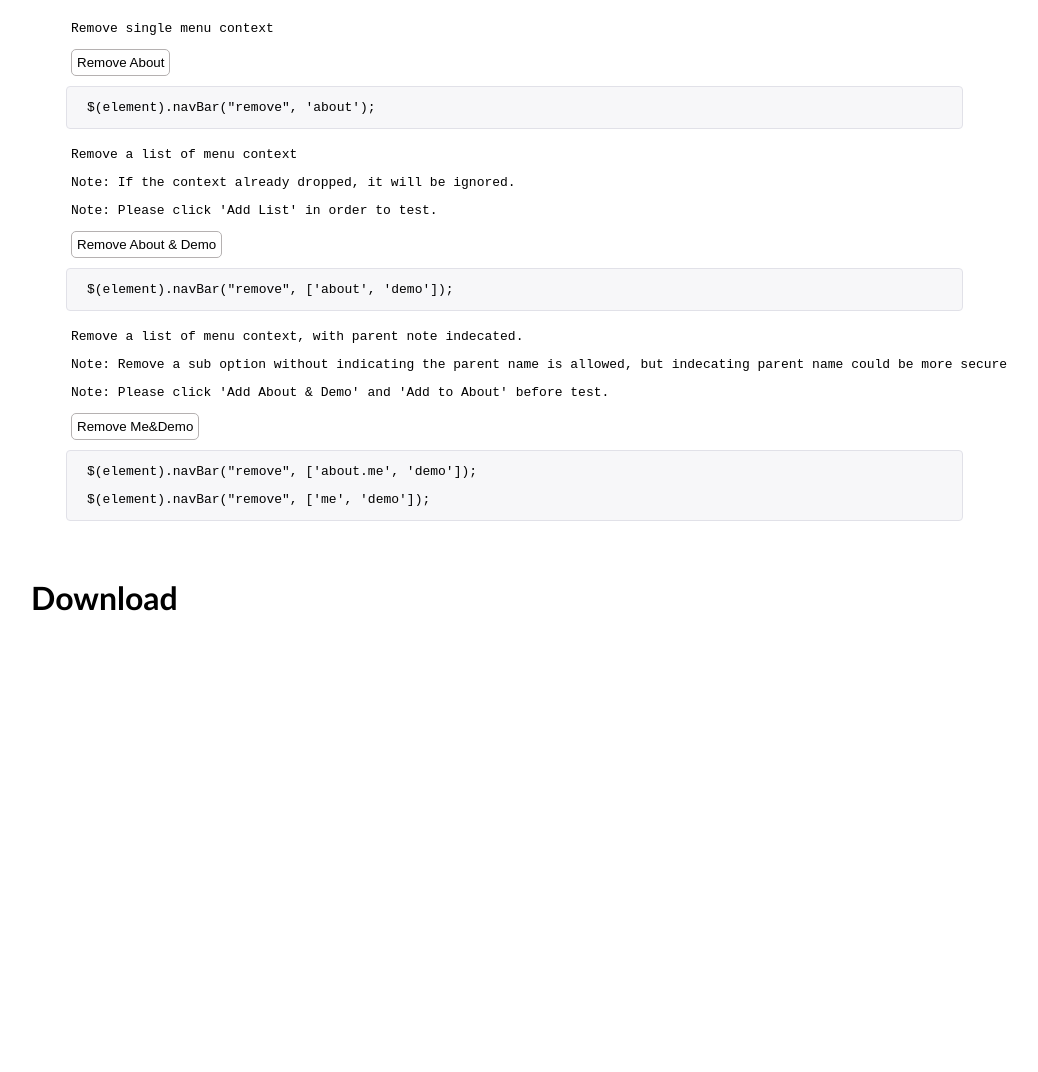
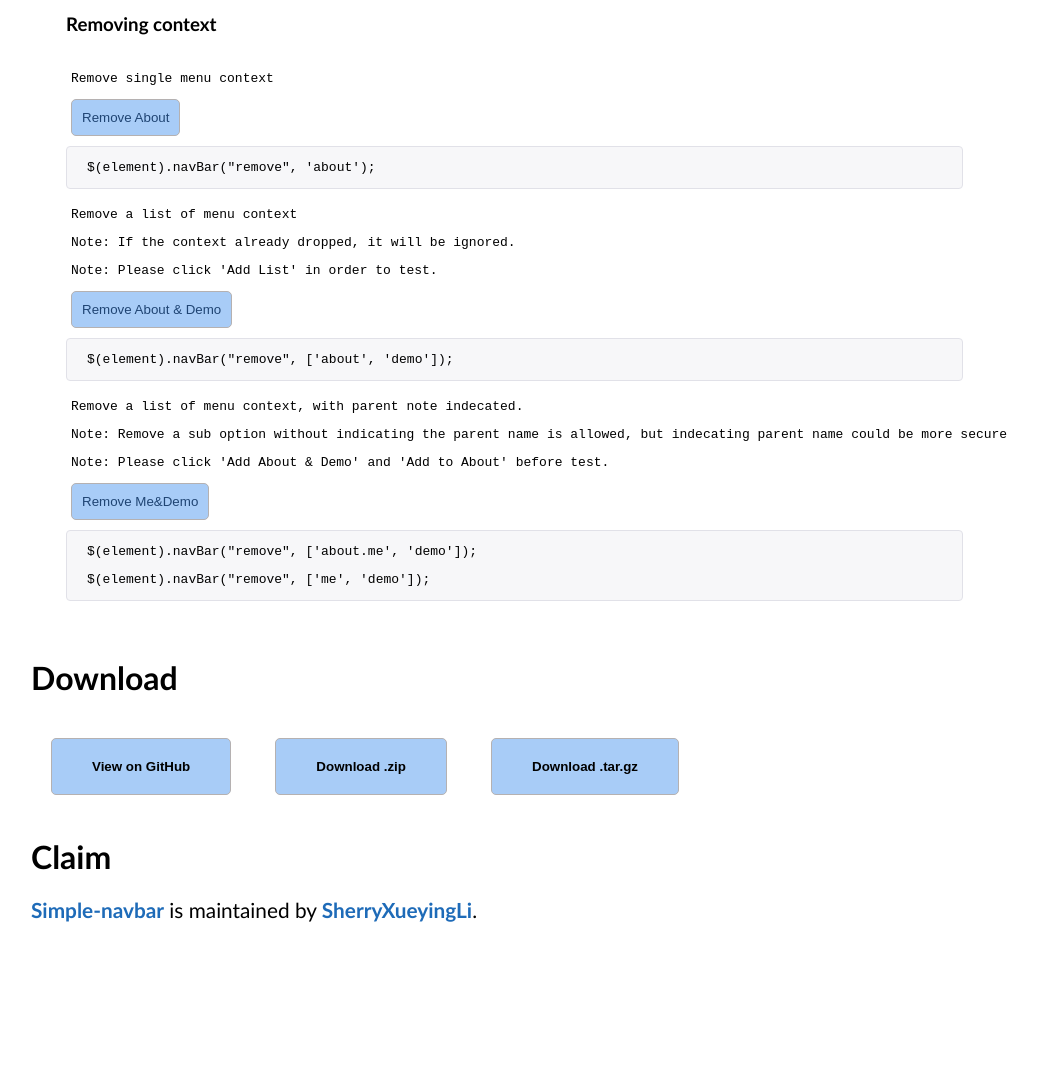
Before and after one commit to SherryXueyingLi/simple-navBar, a website: page demo.html in a window 1280 px wide. Shown: the part 1728-2800 px from the top of the page, without its empty margins (237-1275 px from the left). After the commit the page ends 2680 px from the top, so only its background shows below. Drawn offline with Linux system fonts and the light colour scheme.

Commit message:
some css modify

```diff
--- a/demo.html
+++ b/demo.html
@@ -11,6 +11,17 @@ body {
 	font-family: Calibri, "Helvetica Neue", Helvetica, Arial, sans-serif;
 	margin: 0px;
 }
+#download button{
+	padding: 20px;
+	margin: 20px;
+}
+
+#download a{
+	padding: 20px;
+	color: black;
+	text-decoration: none;
+    font-weight: bold;
+}
 
 .demoZone {
 	position: relative;
@@ -19,7 +30,11 @@ body {
 	border-radius: 3px;
 	margin: 5px;
 }
-
+#claim a {
+    color: #1e6bb8;
+    text-decoration: none;
+    font-weight: bold;
+}
 .codeZone {
 	position: relative;
 	background-color: #f7f7f9;
@@ -36,19 +51,24 @@ body {
 }
 
 button {
-	background-color: white;
+	background-color: #A8CCF7;
 	border-radius: 5px;
 	border: solid 1px #B5B1B1;
-	padding: 5px;
+	padding: 10px;
+	color: #1F4473;
 }
 
 button:active {
-	background-color: #E8F3F0;
+	background-color: #84B6F3;
 }
 
-button:focus {
-	border: solid 1px C7C7C7;
+button:focus{
+	outline:none;
 }
+button:hover{
+	background-color: #BBD6F7;
+}
+
 #sideBar{
 	display: inline-block;
 	position: relative;
@@ -67,6 +87,13 @@ button:focus {
 #sideBar li.navBar.active>a {
 	color: #F3B27A;
 }
+#board{
+	position: relative;
+	top:50px;
+	height: 100%;
+	left: 0px;
+	padding: 20px;
+}
 .demoTitle {
 	position: absolute;
 	top:10px;
@@ -80,9 +107,9 @@ button:focus {
 
 <body>
 	<div id="nav"><div class="demoTitle">Nav Bar Demo</div></div>
-	<div class="board" style="position: relative; height: 100%; left: 0px; padding: 20px;">
-		<div style="height: 100%; overflow: auto;">
-			<div id="sideBar" style="">
+	<div id="board">
+		<div style="height: 100%;">
+			<div id="sideBar">
 			<div style="top:10px; font-weight:bold; padding-left: 10px;">Side Bar Demo</div>
 			</div>
 			<div id="route" style="display: inline-block; position: relative; left:20%; width: 78%; height: 100%; float: left; ">
@@ -201,8 +228,19 @@ button:focus {
 						</div>
 					</div>
 				</div>
-				<div id="download" style="height: 500px;">
+				<div id="download">
 				<h1>Download</h1>
+				 <button><a href="https://github.com/SherryXueyingLi/simple-navBar" class="btn">View on GitHub</a>
+      			 </button>
+      			 <button><a href="https://github.com/SherryXueyingLi/simple-navBar/zipball/master" class="btn">Download .zip</a>
+      			 </button>
+      			 <button><a href="https://github.com/SherryXueyingLi/simple-navBar/tarball/master" class="btn">Download .tar.gz</a>
+				 </button>
+				</div>
+				<div id="claim" style="padding-bottom: 30px;">
+				<h1>Claim</h1>
+				<span style="font-size: 1.3em;">
+				<a href="https://github.com/SherryXueyingLi/simple-navBar">Simple-navbar</a> is maintained by <a href="https://github.com/SherryXueyingLi">SherryXueyingLi</a>.</span>
 				</div>
 			</div>
 
--- a/funcs.js
+++ b/funcs.js
@@ -35,6 +35,8 @@ var defaultMenu = [ {
 		arrow: false,
 		horizon: false,
     });
+
+    $("#sideBar").navBar("add",{name: 'claim', label: 'Claim'});
 
     function getActive() {
 	var active = $("#nav").navBar("active");
--- a/stylesheets/navBar-menu.css
+++ b/stylesheets/navBar-menu.css
@@ -92,8 +92,3 @@ second level bar.
     left: 103%;
     top: 50%;
 }
-
-.board{
-	position: relative;
-	top:50px;
-}
```
Also changed, not shown: README.md.
